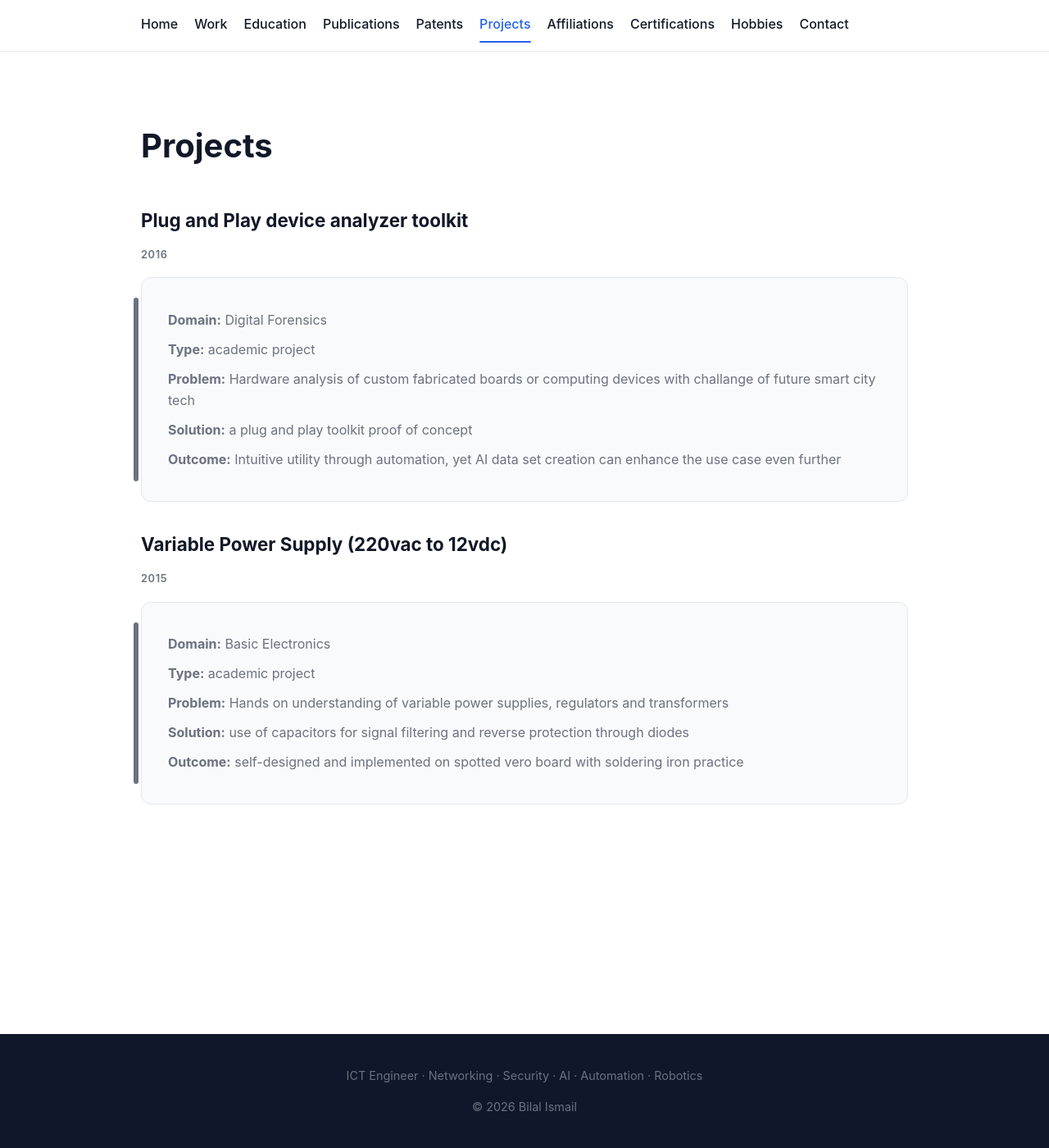
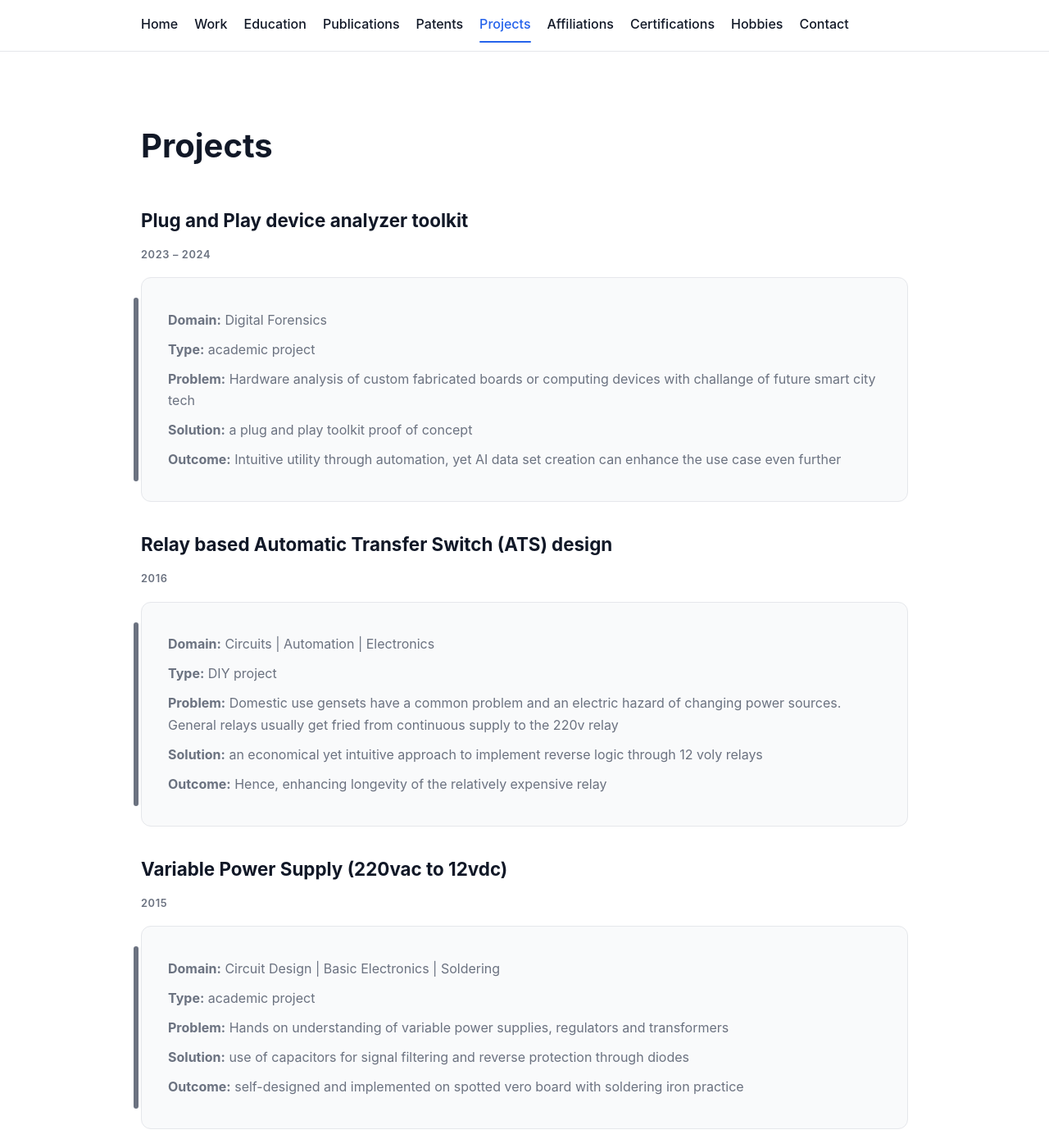
Before and after one commit to bilal-ismail/bilal-ismail.github.io, a Jekyll site: the page built from projects.md, in a window 1280 px wide and 1400 px high. Shown: the whole window at 82% size. Built offline with Jekyll 4.4.1, drawn with Linux system fonts in a browser that asks for light colours.

Commit message:
Update projects.yml

```diff
--- a/_data/projects.yml
+++ b/_data/projects.yml
@@ -1,17 +1,26 @@
 - name: Variable Power Supply (220vac to 12vdc)
   type: academic project
-  domain: Basic Electronics
+  domain: Circuit Design | Basic Electronics | Soldering
   start: 2015
   finish: 2015
   problem: Hands on understanding of variable power supplies, regulators and transformers
   solution: use of capacitors for signal filtering and reverse protection through diodes
   outcome: self-designed and implemented on spotted vero board with soldering iron practice
 
+- name: Relay based Automatic Transfer Switch (ATS) design
+  type: DIY project
+  domain: Circuits | Automation | Electronics
+  start: 2016
+  finish: 2016
+  problem: Domestic use gensets have a common problem and an electric hazard of changing power sources. General relays usually get fried from continuous supply to the 220v relay
+  solution: an economical yet intuitive approach to implement reverse logic through 12 voly relays
+  outcome:  Hence, enhancing longevity of the relatively expensive relay
+
 - name: Plug and Play device analyzer toolkit
   type: academic project
   domain: Digital Forensics
-  start: 2016
-  finish: 2016
+  start: 2023
+  finish: 2024
   problem: Hardware analysis of custom fabricated boards or computing devices with challange of future smart city tech
   solution: a plug and play toolkit proof of concept
   outcome: Intuitive utility through automation, yet AI data set creation can enhance the use case even further
```
